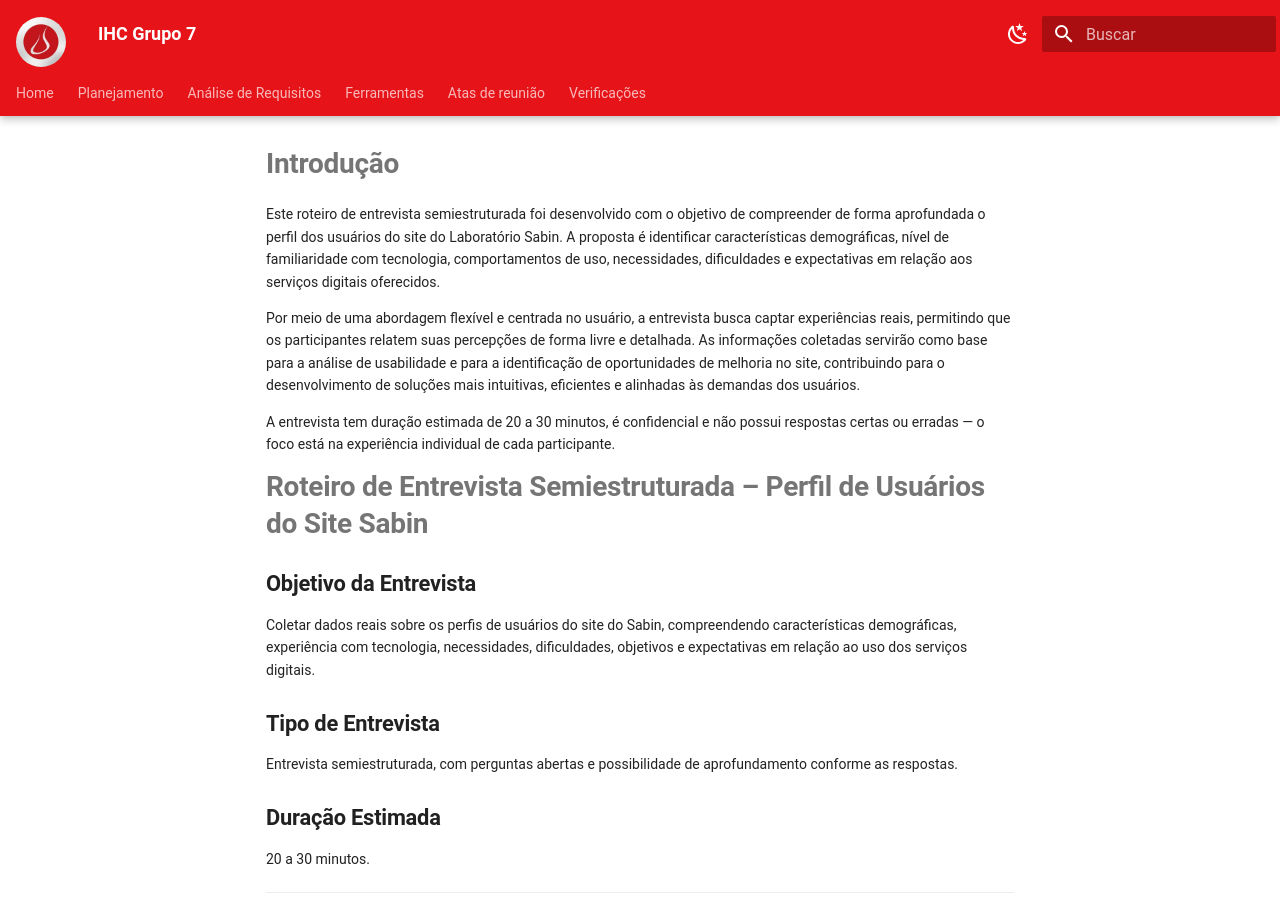
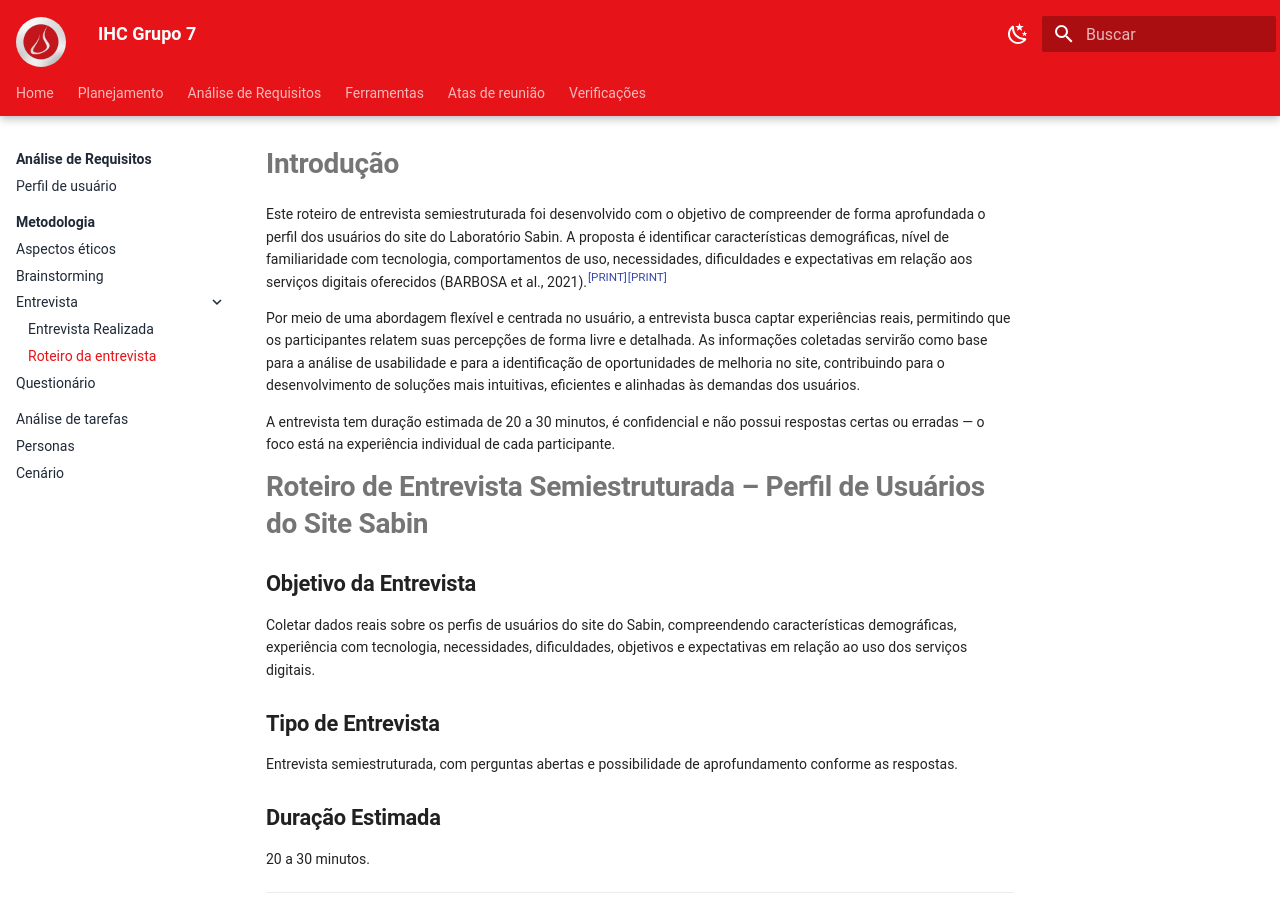
Before and after one commit to Interacao-Humano-Computador/2026.1-Grupo07, an MkDocs documentation site: the page built from docs/requisitos/roteiroEntrevista.md, in a window 1280 px wide and 900 px high. Built offline with MkDocs 1.6.1 and Material for MkDocs 9.7.7, drawn with Linux system fonts in a browser that asks for light colours; some of the changed text lies outside the part shown.

Commit message:
docs: add interview planning

```diff
--- a/docs/requisitos/roteiroEntrevista.md
+++ b/docs/requisitos/roteiroEntrevista.md
@@ -1,5 +1,5 @@
 # Introdução
-Este roteiro de entrevista semiestruturada foi desenvolvido com o objetivo de compreender de forma aprofundada o perfil dos usuários do site do Laboratório Sabin. A proposta é identificar características demográficas, nível de familiaridade com tecnologia, comportamentos de uso, necessidades, dificuldades e expectativas em relação aos serviços digitais oferecidos.
+Este roteiro de entrevista semiestruturada foi desenvolvido com o objetivo de compreender de forma aprofundada o perfil dos usuários do site do Laboratório Sabin. A proposta é identificar características demográficas, nível de familiaridade com tecnologia, comportamentos de uso, necessidades, dificuldades e expectativas em relação aos serviços digitais oferecidos <span class="hover-image">(BARBOSA et al., 2021).<sup class="Print">[PRINT]</sup><img class= "img" src="../../assets/image-roteiro-entrevista.png" alt="Print"> </span><span class="hover-image"><sup class="Print">[PRINT]</sup><img class= "img" src="../../assets/image-entrevista-semiestruturada.png" alt="Print"> </span>
 
 Por meio de uma abordagem flexível e centrada no usuário, a entrevista busca captar experiências reais, permitindo que os participantes relatem suas percepções de forma livre e detalhada. As informações coletadas servirão como base para a análise de usabilidade e para a identificação de oportunidades de melhoria no site, contribuindo para o desenvolvimento de soluções mais intuitivas, eficientes e alinhadas às demandas dos usuários.
 
@@ -212,4 +212,9 @@
 
 | Versão | Data | Descrição | Autor | Revisor |
 | :--- | :--- | :--- | :--- | :--- |
-| 1.0 | 1/05/2026 | Criação do documento |[Philipe Amancio](https://github.com/Phill-Chill)| [Hugo Freitas Silva](https://github.com/HugoFreitass) |
+| 1.0 | 01/05/2026 | Criação do documento | [Hugo Freitas Silva](https://github.com/HugoFreitass) e [Philipe Amancio](https://github.com/Phill-Chill)| [Maria Laura Regis](https://github.com/Maria-Laura-Regis) |
+| 1.1 | 06/05/2026 | Adiciona Referências | [Hugo Freitas Silva](https://github.com/HugoFreitass) | [Maria Laura Regis](https://github.com/Maria-Laura-Regis) |
+
+## Referência bibliográfica
+
+BARBOSA, S. D. J. et al. Interação Humano-Computador e Experiência do Usuário. 1. ed. Rio de Janeiro: Autopublicação, 2021.
--- a/mkdocs.yml
+++ b/mkdocs.yml
@@ -49,7 +49,9 @@
       - Metodologia:
         - Aspectos éticos: requisitos/Aspectoseticos.md
         - Brainstorming: requisitos/brainstorming.md
-        - Entrevista: requisitos/entrevista.md
+        - Entrevista:
+          - Entrevista Realizada: requisitos/entrevista.md
+          - Roteiro da entrevista: requisitos/roteiroEntrevista.md
         # - Grupo De Foco: requisitos/grupoDeFoco.md
         - Questionário: requisitos/questionario.md
       - Análise de tarefas: requisitos/analisedetarefa.md
```
Also changed, not shown: docs/assets/image-entrevista-semiestruturada.png (added), docs/assets/image-roteiro-entrevista.png (added).
